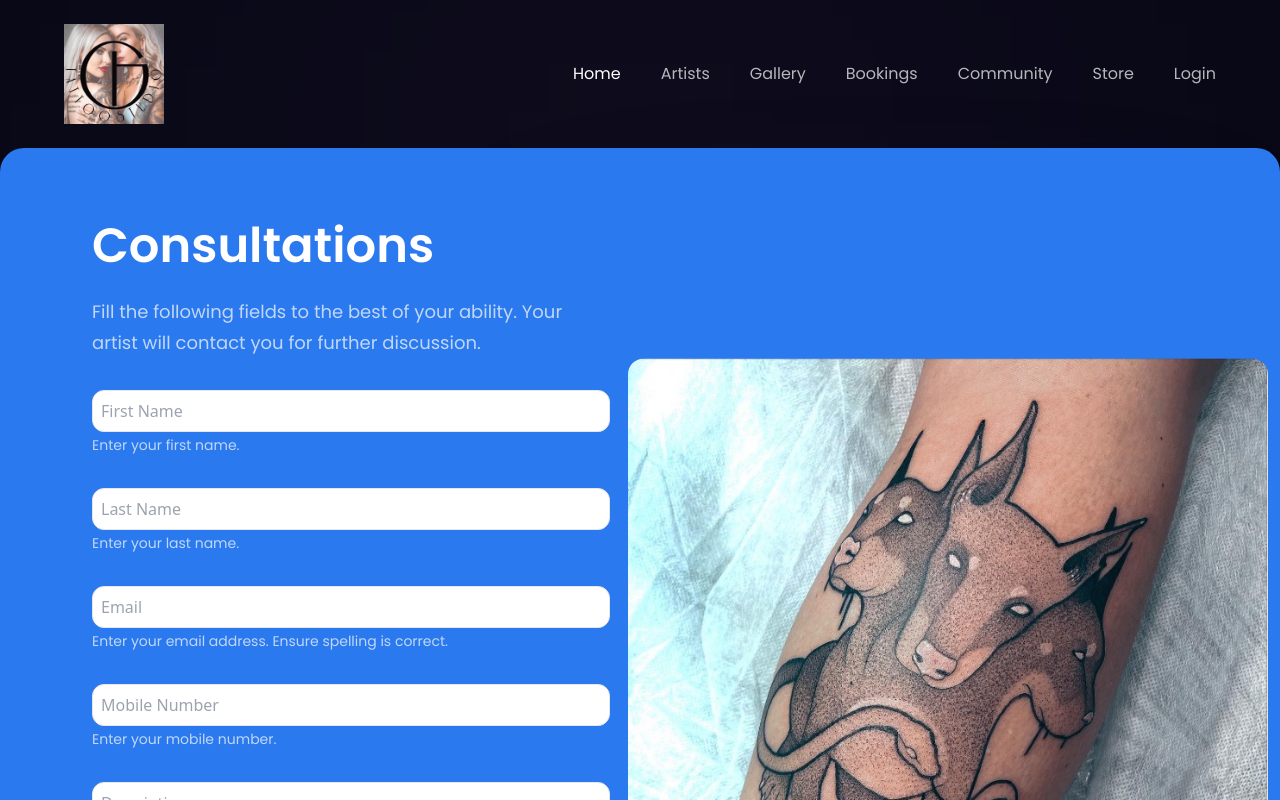
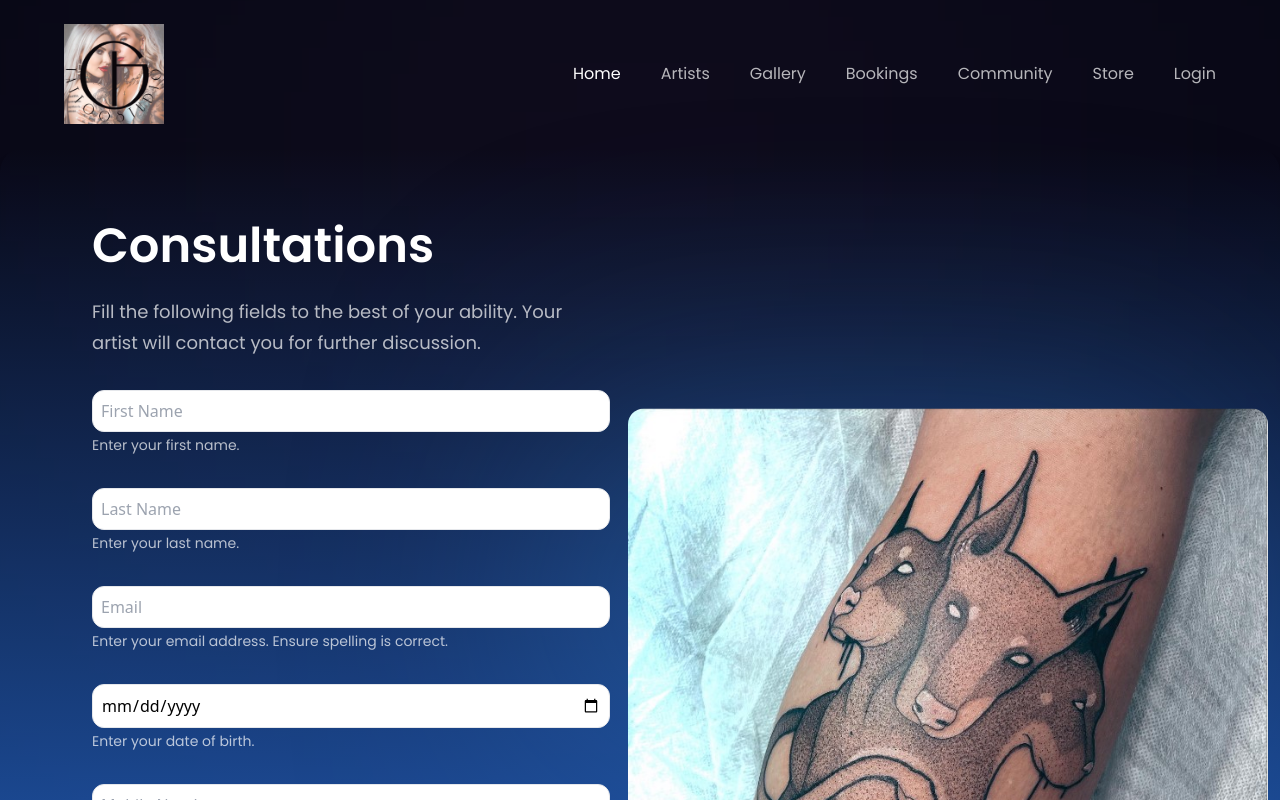
Before and after one commit to chrislee12189/garage_ink, a React (Vite) app: page /bookings in a window 1280 px wide. Shown: the top 800 px of the page. Built offline with nearby package versions, Linux system fonts and the light colour scheme.

Commit message:
consultation form should be set up to send object to api after passing some validation, not 100% sure if it works

```diff
--- a/src/components/AddProduct.jsx
+++ b/src/components/AddProduct.jsx
@@ -3,12 +3,6 @@ import styles from '../styles';
 import { useState } from 'react';
 import axios from 'axios';
 
-
-
-//move this style to styles.js later
-const inputFieldStyle ={
-    input: 'sm:m-4 m-6 p-2 mt-4 rounded-xl border-rounded w-[400px] bg-gray-100'
-}
 
 const AddProduct = () => {
 
@@ -21,7 +15,10 @@ const AddProduct = () => {
 
     const [errorMessage, setErrorMessage] = useState(null)
 
-    //TODO: handleSubmit function sends the submitted product to your backend, at the momemt your backend refuses connection from my address. my domain needs to be allowed to connect
+
+
+
+
     const handleSubmit = (event) => {
         event.preventDefault()
         // console.log("Submitted")
@@ -69,11 +66,11 @@ const handleChanges = (event) => {
             {/* change default behaviour of form submit, control it by passing in a function */}
             <form onSubmit={handleSubmit}>
                 <div className='flex flex-col'>
-                    <input className={`${inputFieldStyle.input}`} type='text' name='title' placeholder='Product Name' value={product.title} onChange={handleChanges}/>
-                    <input className={`${inputFieldStyle.input}`} type='text' name='description' placeholder='Description' value={product.description} onChange={handleChanges}/>
-                    <input className={`${inputFieldStyle.input}`} type='file' name='image' placeholder='Image' accept='.png, .jpg, .jpeg' />
-                    <input className={`${inputFieldStyle.input}`} type='number' name='price' placeholder='Price' value={product.price} onChange={handleChanges}/>
-                    <input className={`${inputFieldStyle.input}`} type='number' name='stock' placeholder='Stock' value={product.stock} onChange={handleChanges}/>
+                    <input className={`${styles.input}`} type='text' name='title' placeholder='Product Name' value={product.title} onChange={handleChanges}/>
+                    <input className={`${styles.input}`} type='text' name='description' placeholder='Description' value={product.description} onChange={handleChanges}/>
+                    <input className={`${styles.input}`} type='file' name='image' placeholder='Image' accept='.png, .jpg, .jpeg' />
+                    <input className={`${styles.input}`} type='number' name='price' placeholder='Price' value={product.price} onChange={handleChanges}/>
+                    <input className={`${styles.input}`} type='number' name='stock' placeholder='Stock' value={product.stock} onChange={handleChanges}/>
                     <div>
                     <button type='submit' value='Add Product' className='bg-[#84bffe] rounded-xl ml-4 mt-4 py-1 px-8 text-white font-poppins hover:scale-110 duration-300'>Add Product</button>
                 </div>
--- a/src/components/Blog.jsx
+++ b/src/components/Blog.jsx
@@ -1,5 +1,5 @@
 import React from 'react';
-import { imgGallery } from '../assets';
+
 
 const Blog = () => {
 return (
--- a/src/components/Consultations.jsx
+++ b/src/components/Consultations.jsx
@@ -3,15 +3,65 @@ import { formIcons, artistList} from '../assets'
 import { useState } from 'react';
 import  Footer  from './Footer';
 import styles from '../styles';
+import axios from 'axios';
+
+//TODO: CHECK COMMUNICATION WITH BACKEND
 
 const Consultations = () => {
 const [menuOpen, setOpen] = useState(false);
 const [selectArtist, setSelectArtist] = useState('');
+const [newBooking, setNewBooking] = useState({
+    first_name:"",
+    last_name: "",
+    email:  "",
+    dob:  "",
+    phone_number:  "",
+    description:  "",
+    deposit:  "",
+    artist_name: selectArtist
+})
 
 const artistSelector = (artistList) => {
     setSelectArtist(artistList);
     setOpen(false)
 };
+
+const [errorMessage, setErrorMessage] = useState(null)
+
+
+const handleSubmit = (event) => {
+
+    event.preventDefault();
+    if(!newBooking.first_name){
+        setErrorMessage("You must provide a first name")
+    } else if(newBooking.dob < 18) {
+        setErrorMessage("You must be 18 or older to register a consultation.")
+    } else if(newBooking.phone_number) {
+        setErrorMessage("You must provide a email address")
+    } else {
+            axios.post('/bookings', newBooking)
+    .then((res) => res.data)
+    .then((json) => (console.log(json)));
+    setNewBooking({
+                first_name:"",
+                last_name: "",
+                email:  "",
+                dob:  "",
+                phone_number:  "",
+                description:  "",
+                deposit:  "",
+                artist_name: selectArtist
+            })}}
+
+
+const handleChange = (event) => {
+    console.log(event.target.name)
+    setNewBooking({
+        ...newBooking,
+        [event.target.name]: event.target.value
+
+    })
+}
 
 return (
     <>
@@ -21,41 +71,43 @@ return (
         <div className="absolute -z-[1] w-[80%] h-[80%] rounded-full white__gradient bottom-40" />
         <div className="absolute z-[0] w-[50%] h-[50%] right-20 bottom-20 blue__gradient" />
 
-<div className='bg-[#2b79ee] flex sm:rounded-3xl shadow-lg max-w-7xl p-5 relative'>
-    <div className='sm:w-1/2 px-8 m-10'>
+<div className='bg-gradient-to-t from-[#2b79ee] to-transparent flex sm:rounded-3xl shadow-lg max-w-7xl p-5 relative'>
+    <div className='md:w-1/2 px-8 m-10'>
         <h2 className={`${styles.heading2}`}>Consultations</h2>
         <p className={`${styles.paragraph} mt-3`}>Fill the following fields to the best of your ability. Your artist will contact you for further discussion.</p>
 
                 {/* form fields */}
-        <form className='flex flex-col'>
+        <form className='flex flex-col' onSubmit={handleSubmit}>
             <div className='items-center'>
-            <input className='p-2 mt-8 rounded-xl border w-full' type='text' name='first name' placeholder='First Name' />
+            <input className='p-2 mt-8 rounded-xl border w-full' type='text' name='first_name' placeholder='First Name' value={newBooking.first_name} onChange={handleChange} />
             <label className='font-poppins text-[14px] text-dimWhite bg-grey-500'>Enter your first name.</label>
 
-            <input className='p-2 mt-8 rounded-xl border w-full' type='text' name='last name' placeholder='Last Name' />
+            <input className='p-2 mt-8 rounded-xl border w-full' type='text' name='last_name' placeholder='Last Name' value={newBooking.last_name} onChange={handleChange}/>
             <label className='font-poppins text-[14px] text-dimWhite bg-grey-500'>Enter your last name.</label>
 
 
-            <input className='p-2 mt-8 rounded-xl border w-full' type='text' name='email' placeholder='Email' />
+            <input className='p-2 mt-8 rounded-xl border w-full' type='text' name='email' placeholder='Email' value={newBooking.email} onChange={handleChange} />
             <label className='font-poppins text-[14px] text-dimWhite bg-grey-500'>Enter your email address. Ensure spelling is correct.</label>
 
+            <input className='p-2 mt-8 rounded-xl border w-full' type='date' name='dob' placeholder='Date of Birth' value={newBooking.dob} onChange={handleChange}/>
+            <label className='font-poppins text-[14px] text-dimWhite bg-grey-500'>Enter your date of birth.</label>
 
 
-            <input className='p-2 mt-8 rounded-xl border w-full' type='phone' name='phone number' placeholder='Mobile Number' />
+            <input className='p-2 mt-8 rounded-xl border w-full' type='number' name='phone_number' placeholder='Mobile Number' value={newBooking.phone_number} onChange={handleChange} />
             <label className='font-poppins text-[14px] text-dimWhite bg-grey-500'>Enter your mobile number.</label>
 
 
-            <input className='p-2 mt-8 rounded-xl border w-full' type='text' name='description' placeholder='Description' />
+            <input className='p-2 mt-8 rounded-xl border w-full' type='text' name='description' placeholder='Description' value={newBooking.description} onChange={handleChange} />
             <label className='font-poppins text-[14px] text-dimWhite bg-grey-500'>Enter a brief description of the Style, Location and Size. Explain your ideas as best as possible.</label>
 
 
-            <input className='p-2 mt-8 rounded-xl border w-full' type='number' min='100' name='deposit' placeholder='Deposit' />
+            <input className='p-2 mt-8 rounded-xl border w-full' type='number' min='100' name='deposit' placeholder='Deposit' value={newBooking.deposit} onChange={handleChange}/>
             <label className='font-poppins text-[14px] text-dimWhite bg-grey-500'>Minimum deposit amount is $100.</label>
 
             </div>
 
 <div className='relative'>
-    <input className=' bg-grey-800 p-2 mt-8 rounded-xl border w-full' type='text' name='artist name' placeholder='Artist Name' value={selectArtist} onClick={() => setOpen(true)} readOnly/>
+    <input className=' bg-grey-800 p-2 mt-8 rounded-xl border w-full' type='text' name='artist_name' placeholder='Artist Name' value={selectArtist} onClick={() => setOpen(true)} readOnly/>
 
         {menuOpen && (
             <div className='absolute top-10 left-0 w-full bg-white border rounded-xl shadow-lg'>
@@ -67,11 +119,12 @@ return (
             Select the Artist you want from the drop down menu.</label>
 
         </div>
+        <div>{errorMessage}</div>
             </form>
-            <button className='bg-gray-800 rounded-xl py-1 px-8 mt-10 text-white font-poppins hover:scale-110 duration-300 '>Register</button>
+            <button className='bg-gray-800 rounded-xl py-1 px-8 mt-10 text-white font-poppins hover:scale-110 duration-300' type='submit' onClick={handleSubmit}>Register</button>
             </div>
             <div className='w-1/2 sm:block hidden'>
-                <img src={formIcons[1]} alt='Artist: Cinnamona' className='absolute rounded-2xl  w-[50%] top-1/2 right-3 -translate-y-1/2 sm:block hidden mt-1'/>
+                <img src={formIcons[1]} alt='Artist: Cinnamona' className='absolute rounded-2xl w-[50%] top-1/2 right-3 -translate-y-1/2 md:block hidden mt-1'/>
             </div>
 
             </div>
--- a/src/components/Gallery.jsx
+++ b/src/components/Gallery.jsx
@@ -5,9 +5,10 @@ import { imgSlides } from '../assets';
 
 
 
+
 const Gallery = () => (
     <>
-    <h1 className="flex items-center justify-center font-poppins font-semibold xs:text-[48px] text-[40px] text-white xs:leading-[76.8px] leading-[66.8px]">The Complete Garage Ink Collection</h1>
+    <h1 id='top' className="flex items-center justify-center font-poppins font-semibold xs:text-[48px] text-[40px] text-white xs:leading-[76.8px] leading-[66.8px]">The Complete Garage Ink Collection</h1>
     <h2 className='flex items-center justify-center text-dimWhite font-semibold xs:text-[25px] text-[20px] italic py-6'>Express your story through ink.</h2>
     <div className='grid grid-flow-row-dense sm:grid-cols-3 grid-cols-2 grid-rows-3 gap-x-5 py-[10px] px-[10px] sm:ml-20 ml-1'>
         {imgSlides.map((item, index) => {
--- a/src/components/ReviewCardSlider.jsx
+++ b/src/components/ReviewCardSlider.jsx
@@ -1,7 +1,7 @@
 import React from "react";
 import styles from "../styles";
 
-
+//TODO: POTENTIALLY SCRAP COMPONENT, NOT USED ANYWHERE, DOUBLE CHECK
 
 //TODO: review card slider will map through a hardcoded array of reviews. this is a display piece and wont have user interaction/functionality
 //TODO: user review will be a div at the bottom of page for users to add, edit, save, delete reviews they post
--- a/src/components/UserImageCard.jsx
+++ b/src/components/UserImageCard.jsx
@@ -5,7 +5,7 @@ import { useState } from 'react'
 //userInput = stores user form inputs
 //userPostCard = array of objcets, user can upload to this array
 
-//TODO: -state needs improving, need to make it more simple. -review card submit box not responsive on sm screens. need to figure out a way around the no local image upload issue faced when submitting a picture from local machine.
+//TODO: need to figure out a way around the no local image upload issue faced when submitting a picture from local machine.
 
 
 const userPostCardArray = [
@@ -13,7 +13,7 @@ const userPostCardArray = [
         id:1,
         img: emTattoos[0],
         heading:'Pet Portrait',
-        description: 'I was tattooed by Emily. She tattooed my dog on my leg and i absolutely love the tattoo! It looks exaclty like my fur baby!'
+        description: 'I was tattooed by Emily. She tattooed my cat on my leg and i absolutely love the tattoo! It looks exaclty like my fur baby!'
     },
     {
         id:2,
--- a/src/styles.js
+++ b/src/styles.js
@@ -16,10 +16,11 @@ const styles = {
 
     artistCard: "w-[150px] h-[150px] sm:w-[360px] sm:h-[350px] rounded-lg cursor-pointer",
     artistCategory: "sm:text-[26px] text-[16px] flex items-center justify-center sm:mt-8 mt-4 sm:mb-10 mb-3",
-    artistContainer: "flex flex-row flex-wrap gap-10 items-center justify-center",
+    artistContainer: "flex flex-row flex-wrap md:gap-[150px] gap-10   items-center justify-center",
 
     divider: "h-px my-10 items-center justify-center bg-gray-200 border-0 dark:bg-gray-70 w-[600px] mx-auto",
-    buttonHover: "hover:scale-105"
+    buttonHover: "hover:scale-105",
+    input: 'sm:m-4 m-6 p-2 mt-4 rounded-xl border-rounded w-[400px] bg-gray-100'
 };
 
 export const layout = {
```
Also changed, not shown: src/components/Artists.jsx (+8 -5 lines), src/components/Review.jsx (+6 -1 lines). Lines whose indentation alone changed are shown as unchanged.
